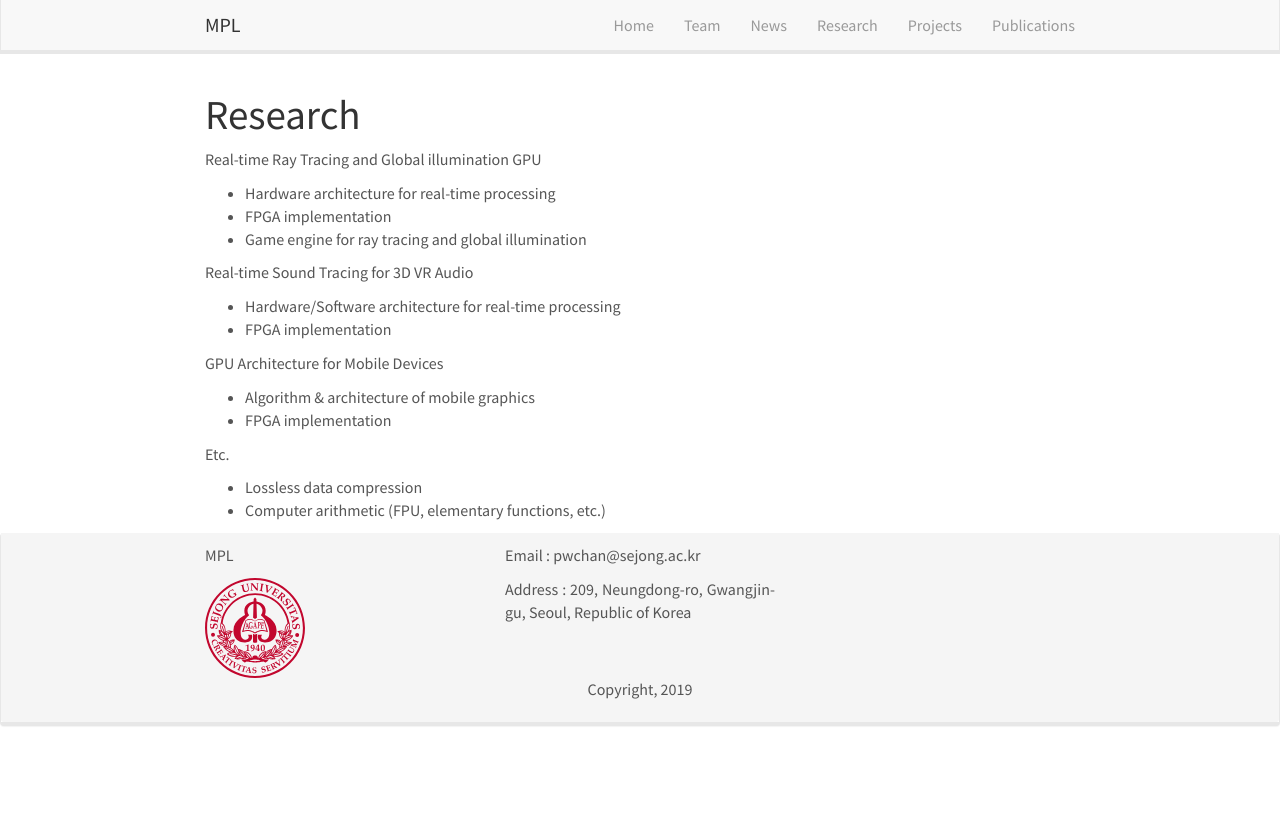
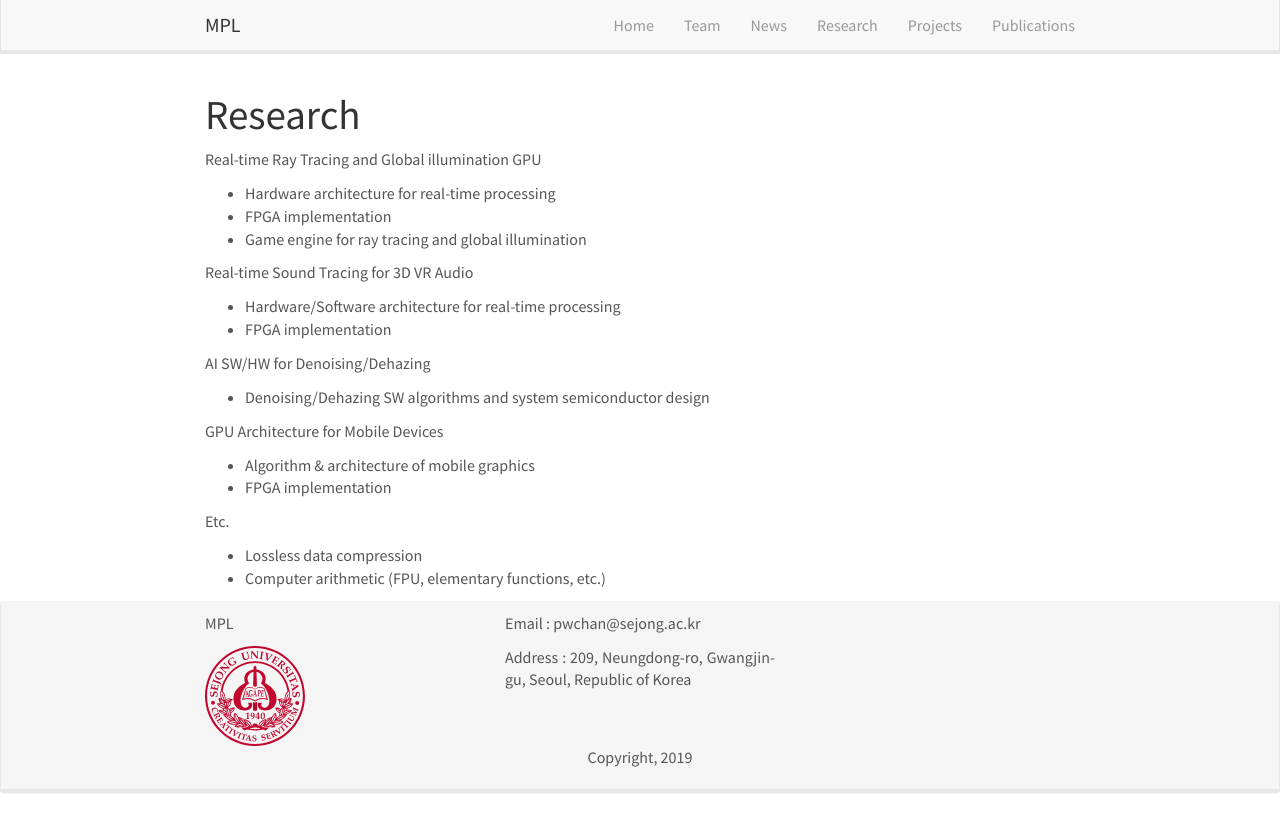
Before and after one commit to MPLRayman/webtest2, a Jekyll site: the page built from _pages/research.md, in a window 1280 px wide. Shown: the top 832 px of the page. Built offline with Jekyll 4.4.1, drawn with Linux system fonts in a browser that asks for light colours; nearby versions of some CDN libraries.

Commit message:
Research change
test

```diff
--- a/_pages/research.md
+++ b/_pages/research.md
@@ -17,6 +17,8 @@ Real-time Sound Tracing for 3D VR Audio
  - Hardware/Software architecture for real-time processing
  - FPGA implementation
 
+AI SW/HW for Denoising/Dehazing
+- Denoising/Dehazing SW algorithms and system semiconductor design
 
 GPU Architecture for Mobile Devices
  - Algorithm & architecture of mobile graphics
```
